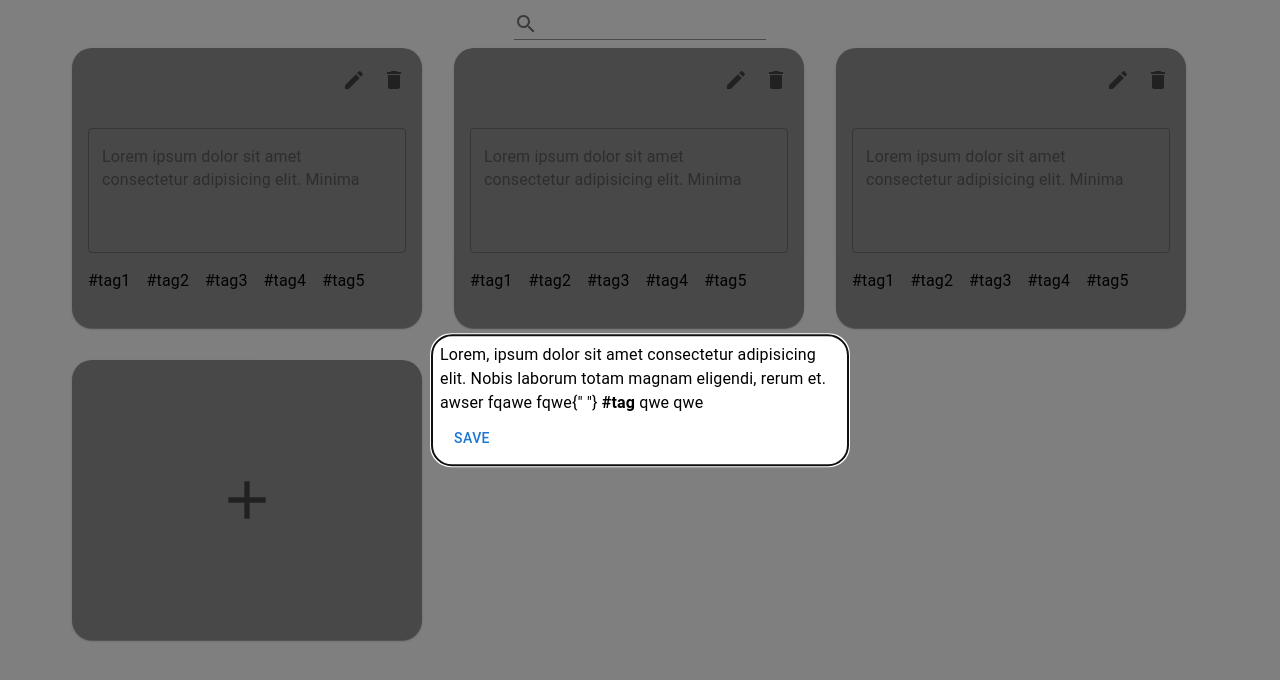
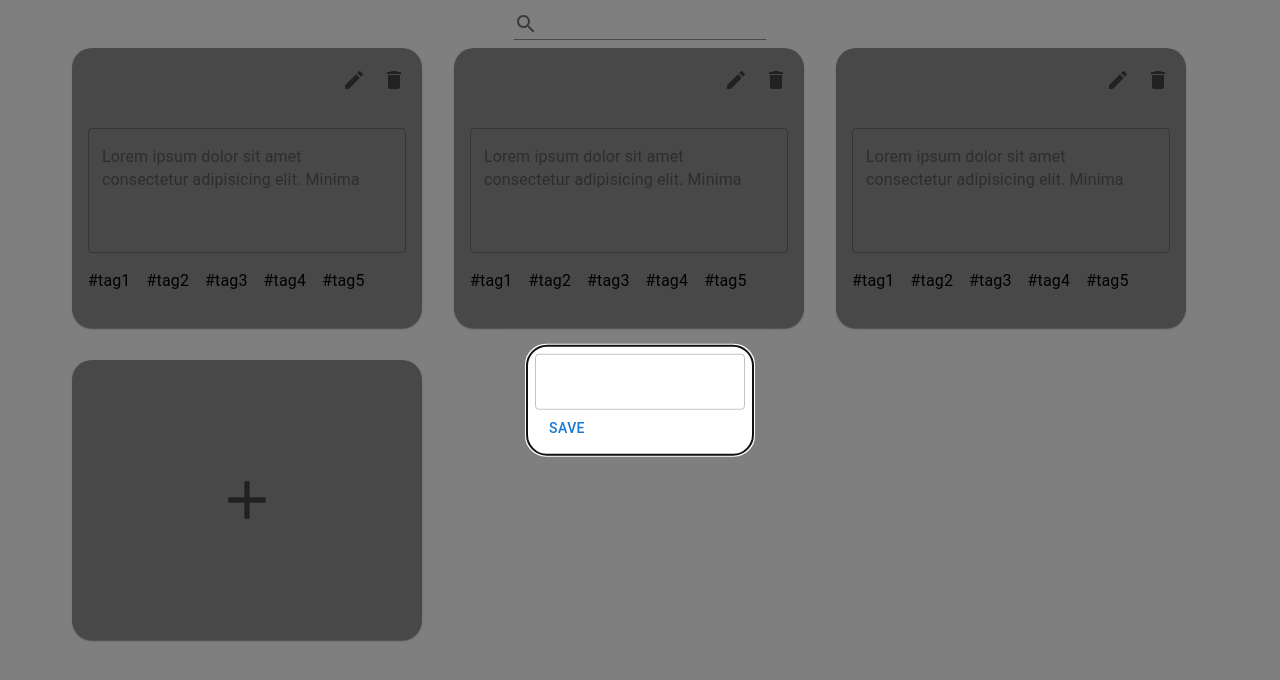
Before and after one commit to Sanvinganza/MyNote, a React (Create React App) app: page / in a window 1280 px wide. Shown: the top 680 px of the page. Built offline with nearby package versions, Linux system fonts and the light colour scheme.

Commit message:
added state for special words and styles

```diff
--- a/src/components/NoteModal.tsx
+++ b/src/components/NoteModal.tsx
@@ -9,8 +9,8 @@ import {
   TextField,
   Typography,
 } from "@mui/material";
-import { ChangeEvent, useRef, useState } from "react";
-import { findTags, strToHTML } from "../helpers";
+import React, { ChangeEvent, useRef, useState } from "react";
+import { findTags } from "../helpers";
 export interface INoteModalProps {
   open?: boolean;
   setOpen?: (open: boolean) => void;
@@ -22,19 +22,32 @@ export function NoteModal({
 }: INoteModalProps) {
   const [openAlert, setOpenAlert] = useState(false);
   const [tags, setTags] = useState<string[]>([]);
-  const textRef =
-    useRef<string>(`Lorem, ipsum dolor sit amet consectetur adipisicing elit. Nobis
-  laborum totam magnam eligendi, rerum et. awser fqawe fqwe{" "}
-  <b>#tag</b> qwe qwe`);
+  const [words, setWords] = useState<React.ReactNode[]>([]);
+  const word = useRef<string>("");
 
   const onChange = (e: ChangeEvent<HTMLInputElement>) => {
     e.preventDefault();
+    const lastChar = e.target.value[e.target.value.length - 1];
+    word.current += lastChar;
+
+    if (lastChar === " " || lastChar === "\n") {
+      console.log("word: ", word, "words: ", words);
 
       if (tags !== findTags(e.target.value)) {
         setTags(findTags(e.target.value));
       }
 
-    console.log(e.target.value);
+      if (word.current.startsWith("#")) {
+        setWords([
+          ...words,
+          <span style={{ color: "green" }}>{word.current}</span>,
+        ]);
+      } else {
+        setWords([...words, <>{word.current}</>]);
+      }
+
+      word.current = "";
+    }
   };
 
   const save = () => {
@@ -52,16 +65,20 @@ export function NoteModal({
               </Typography>
             ))}
           </Breadcrumbs>
+          <TextField multiline style={textStyle} onChange={onChange} />
+          <Breadcrumbs aria-label="breadcrumb">
+            {words.map((word) => (
               <Typography
-            contentEditable
                 style={{
                   width: 400,
                   minHeight: 40,
                   marginBottom: 5,
                 }}
-            onChange={onChange}
-            children={<span>{strToHTML(textRef.current)}</span>}
-          />
+              >
+                {word}
+              </Typography>
+            ))}
+          </Breadcrumbs>
           <Button onClick={save}>SAVE</Button>
         </Box>
       </Modal>
@@ -78,6 +95,8 @@ export function NoteModal({
   );
 }
 
+const textStyle: React.CSSProperties = {};
+
 const style: React.CSSProperties = {
   position: "absolute" as "absolute",
   top: "50%",
--- a/src/helpers.ts
+++ b/src/helpers.ts
@@ -1,8 +1,6 @@
-import parse from "html-react-parser";
-
 export const findTags = (str: string) =>
-  str.split(" ").filter((word) => word.startsWith("#"));
-
-export const strToHTML = (str: string) => {
-  return parse(str);
-};
+  str
+    .split("\n")
+    .join("")
+    .split(" ")
+    .filter((word) => word.startsWith("#"));
```
Lines whose indentation alone changed are shown as unchanged.
